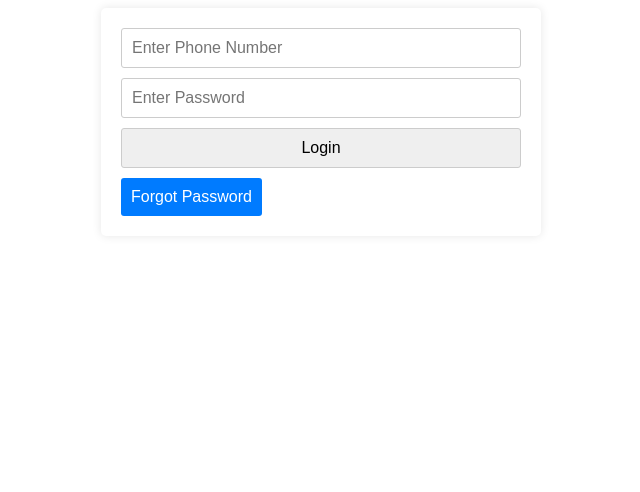
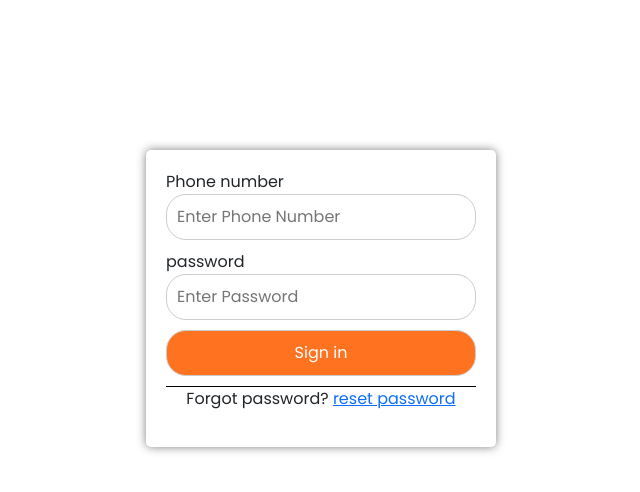
Before and after one commit to Myuto01/Yenda-User-Frontend, a Django app: page /login/ in a window 1280 px wide. Shown: the top 492 px of the page, without its empty margins (319-959 px from the left). Run offline with Django 5.2, Linux system fonts and the light colour scheme; some libraries are stand-ins or nearby versions.

Commit message:
Altered the reg and log in pages

```diff
--- a/main/templates/details_confirmation_page.html
+++ b/main/templates/details_confirmation_page.html
@@ -205,6 +205,8 @@
             box-shadow: 0 0 10px rgba(0, 0, 0, 0.1);
             cursor: pointer;
         }
+
+
     </style>
 </head>
 <body>
--- a/main/templates/login.html
+++ b/main/templates/login.html
@@ -1,3 +1,6 @@
+{% extends 'base.html' %}
+{% load static %}
+{% block content %}
 <!DOCTYPE html>
 <html lang="en">
 <head>
@@ -6,12 +9,16 @@
     <title>Login | Yenda</title>
     <style>
         .container {
+            position: relative;
+            top: 150px;
             background-color: white;
             padding: 20px;
             border-radius: 5px;
             box-shadow: 0 0 10px rgba(0, 0, 0, 0.1);
-            max-width: 400px;
+            max-width: 350px;
             margin: auto;
+            box-shadow: 0 0 10px rgba(0, 0, 0, 0.5);
+
         }
 
         #user-login_form {
@@ -24,22 +31,14 @@
             padding: 10px;
             font-size: 16px;
             border: 1px solid #ccc;
-            border-radius: 3px;
+            border-radius: 20px;
         }
 
         #redirectButton {
-            background-color: #007BFF;
-            color: white;
-            border: none;
-            padding: 10px;
-            font-size: 16px;
-            border-radius: 3px;
             cursor: pointer;
         }
 
-        #redirectButton:hover {
-            background-color: #0056b3;
-        }
+
 
 
         .success-message,
@@ -64,6 +63,10 @@
             color: white;
         }
 
+        .line{
+            border-top: 1px solid black;
+        }
+
     </style>
 </head>
 <body>
@@ -72,11 +75,17 @@
 
     <div class="container">
         <form id="user-login_form">
+            <label for="phone_number">Phone number</label>
+
             <input type="tel" name="phone_number" id="phone_number" placeholder="Enter Phone Number">
+             <label for="password">password</label>
             <input type="password" name="password" id="password" placeholder="Enter Password">
-            <input type="submit" id="user_login_submit" value="Login">
+            <input style="background: #FF7320; color: white;" type="submit" id="user_login_submit" value="Sign in">
         </form>
-        <button id="redirectButton">Forgot Password</button>
+
+        <div class="line"></div>
+
+        <p style="text-align: center;">Forgot password? <a href="#" id="redirectButton">reset password</a></p>
     </div>
 
 
@@ -87,7 +96,7 @@
 
         $('#user_login_submit').click(function(e) {
         e.preventDefault();
-
+            $('#user_login_submit').val('Signing in..')
             // Serialize form data
             var formData = {
                 "phone_number": $("#phone_number").val(),
@@ -111,10 +120,13 @@
                     localStorage.setItem("access_token", response.data.attributes.access_token)
                     localStorage.setItem("refresh_token", response.data.attributes.refresh_token)
 
+                    $('#user_login_submit').val('Sign in')
+
                     window.location.href = "{% url 'home' %}";
                 },
                 error: function(xhr, status, error) {
                     console.error('Error submitting form:', error);
+                    $('#user_login_submit').val('Sign in')
                     displayGlobalErrorMessage(xhr);
                 }
             });
@@ -158,3 +170,4 @@
 </script>
 </body>
 </html>
+{% endblock %}
--- a/main/urls.py
+++ b/main/urls.py
@@ -2,7 +2,6 @@ from django.urls import path
 from . import views
 
 urlpatterns = [
-
     path('registeration/', views.user_registeration_view, name="user-registeration"),
     path('enter_otp/', views.registeration_otp_view, name="registeration-otp"),
     path('login/', views.user_login_view, name="login"),
@@ -14,6 +13,7 @@ urlpatterns = [
     path('confirm-details/', views.confirm_passenger_details_view, name='confirm-details'),
     path('bus_details.html/', views.bus_details_view, name='bus_details'),
     path('tickets.html', views.tickets_view, name='tickets'),
+    path('ticket-success/', views.ticket_success, name='ticket-success'),
     path('profile/', views.profile_main_view, name='profile-main'),
     path('account-info/', views.profile_view, name='account-info'),
     path('password-reset/', views.password_reset_view, name="password-reset"),
@@ -21,5 +21,5 @@ urlpatterns = [
     path('password-reset-confirmation/', views.password_reset_confirmation, name="password-reset-confirm"),
     path('about-info/', views.about_info_view, name='about-info'),
     path('help-&-support/', views.help_support_view, name='help-&-support'),
-    path('settings/', views.settings_view, name='settings')
+    path('settings/', views.settings_view, name='settings'),
 ]
--- a/main/views.py
+++ b/main/views.py
@@ -53,3 +53,6 @@ def password_reset_otp(request):
 
 def password_reset_confirmation(request):
     return render(request, 'password_reset_confirmation.html')
+
+def ticket_success(request):
+    return render(request, 'ticket_success.html')
--- a/yenda_user_app/settings.py
+++ b/yenda_user_app/settings.py
@@ -122,6 +122,7 @@ STATIC_URL = 'static/'
 
 # Define the directory where static files will be collected during deployment
 STATIC_ROOT = os.path.join(BASE_DIR, 'staticfiles')
+
 STATICFILES_STORAGE = 'whitenoise.storage.CompressedManifestStaticFilesStorage'
 
 # Add directories containing static files to the list of static file finders
```
Also changed, not shown: main/templates/registration.html (+38 -1 lines).
